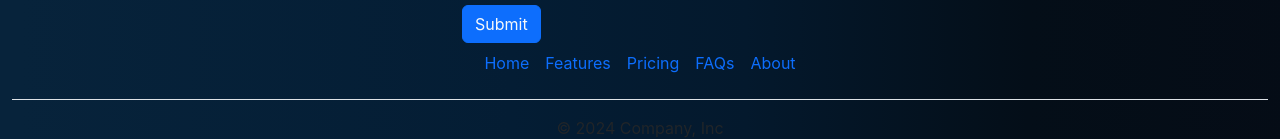
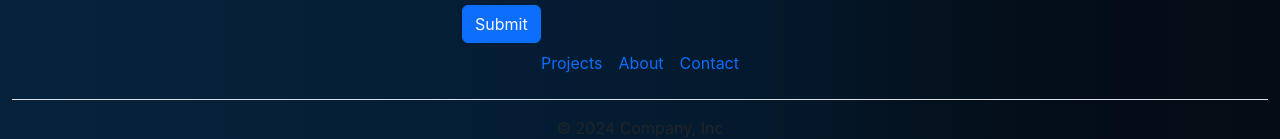
Before and after one commit to venkatch51/myportfolio, a React (Create React App) app: page / in a window 1280 px wide. Shown: the part 2560-2699 px from the top of the page. Built offline with nearby package versions, Linux system fonts and the light colour scheme.

Commit message:
fixed few build issues

```diff
--- a/package.json
+++ b/package.json
@@ -39,5 +39,8 @@
       "last 1 firefox version",
       "last 1 safari version"
     ]
+  },
+  "devDependencies": {
+    "@babel/plugin-proposal-private-property-in-object": "^7.21.11"
   }
 }
--- a/src/Main/ContactSection.js
+++ b/src/Main/ContactSection.js
@@ -90,7 +90,7 @@ const ContactSection = () => {
                 />
               </div>
               <div class="col-12">
-                <label for="subject" class="form-label">
+                <label for="subject" class="form-label"x>
                   Subject
                 </label>
                 <input
--- a/src/Main/FooterSection.js
+++ b/src/Main/FooterSection.js
@@ -6,28 +6,18 @@ const FooterSection = () => {
       <footer>
         <ul className="nav justify-content-center border-bottom pb-3 mb-3">
           <li className="nav-item">
-            <a href="#" className="nav-link px-2 text-body-secondary">
-              Home
+            <a href="#projects" className="nav-link px-2 text-body-secondary">
+              Projects
             </a>
           </li>
           <li className="nav-item">
-            <a href="#" className="nav-link px-2 text-body-secondary">
-              Features
+            <a href="#about" className="nav-link px-2 text-body-secondary">
+              About
             </a>
           </li>
           <li className="nav-item">
-            <a href="#" className="nav-link px-2 text-body-secondary">
-              Pricing
-            </a>
-          </li>
-          <li className="nav-item">
-            <a href="#" className="nav-link px-2 text-body-secondary">
-              FAQs
-            </a>
-          </li>
-          <li className="nav-item">
-            <a href="#" className="nav-link px-2 text-body-secondary">
-              About
+            <a href="#contact" className="nav-link px-2 text-body-secondary">
+              Contact
             </a>
           </li>
         </ul>
--- a/src/index.js
+++ b/src/index.js
@@ -3,15 +3,12 @@ import ReactDOM from "react-dom/client";
 import "./index.css";
 import App from "./App";
 import reportWebVitals from "./reportWebVitals";
-import { BrowserRouter } from "react-router-dom";
 
 const root = ReactDOM.createRoot(document.getElementById("root"));
 root.render(
-  <BrowserRouter>
-    <React.Fragment>
-      <App />
-    </React.Fragment>
-  </BrowserRouter>
+  <React.Fragment>
+    <App />
+  </React.Fragment>
 );
 
 // If you want to start measuring performance in your app, pass a function
```
Also changed, not shown: 1 other file (tests, documents, lock files or other folders).
